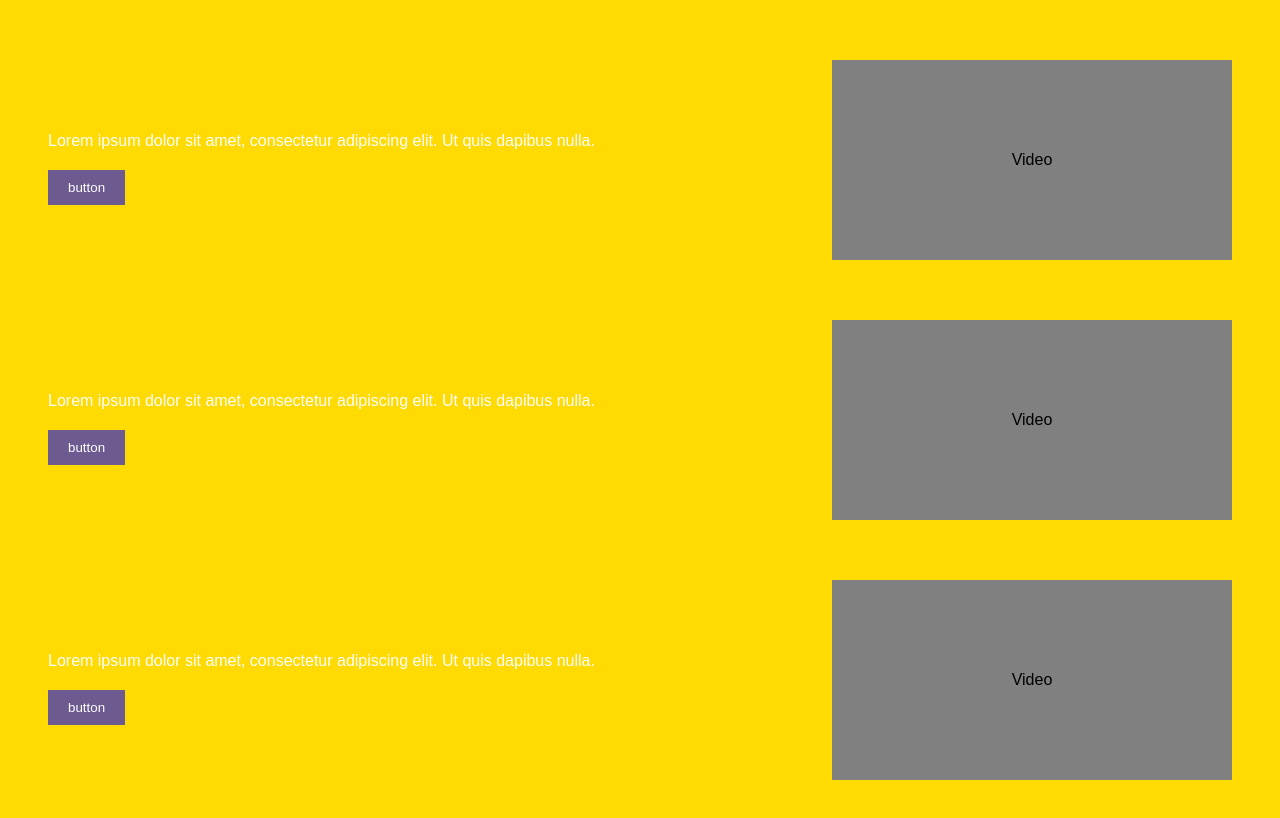
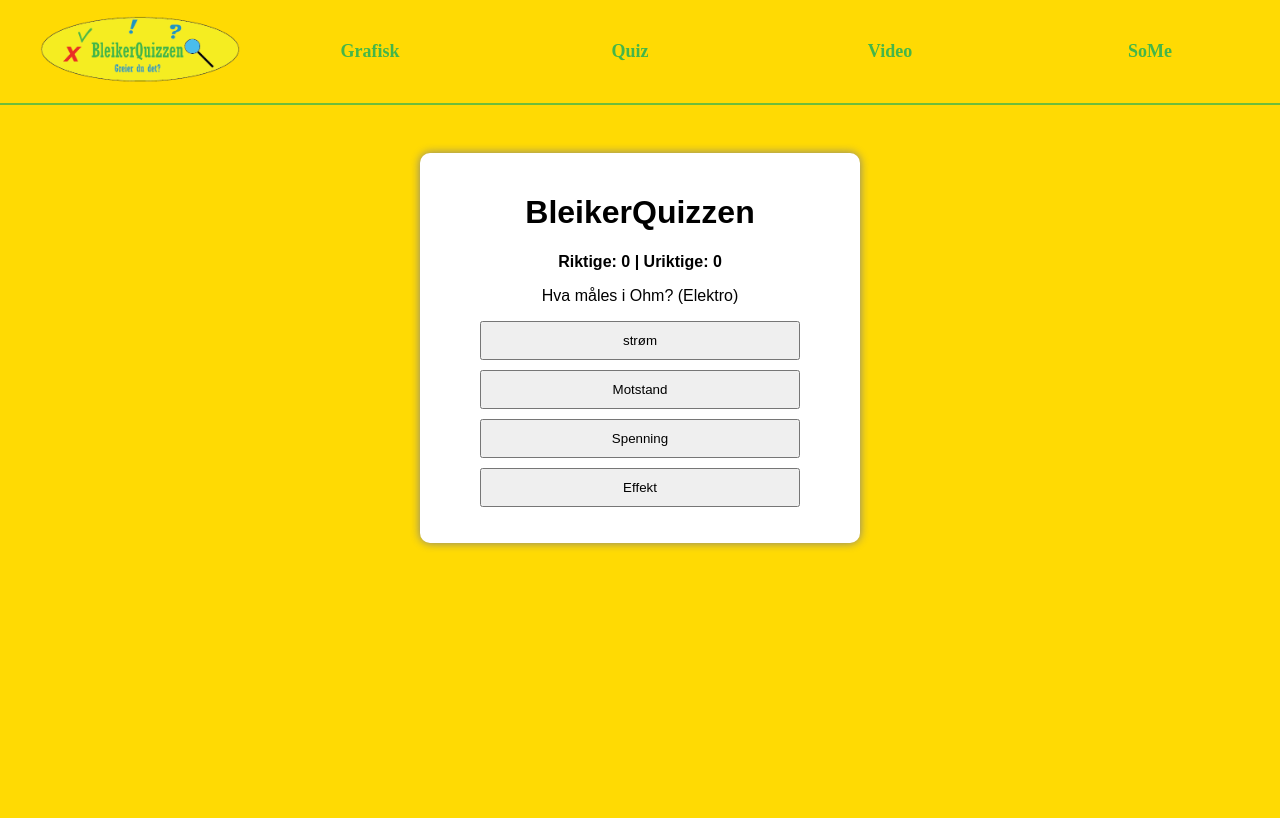
Before and after one commit to u1295294715-art/tverrfaglig, a plain HTML site: page html/quiz.html in a window 1280 px wide. Drawn offline with Linux system fonts and the light colour scheme; a web font is replaced by a local one.

Commit message:
adding quiz some video og alt annet

```diff
--- a/css/main.css
+++ b/css/main.css
@@ -95,6 +95,7 @@ body {
   margin: 5px;
 
   text-decoration: none;
+  border-radius: 10px;
 
 }
 
@@ -164,9 +165,9 @@ body {
 
 .box {
 
-  width: 30%;
+  width: 25%;
 
-  height: 150px;
+  height: auto;
 
   background-color: #5b4a7a;
 
@@ -178,6 +179,12 @@ body {
 
   color: black;
 
+
+
+}
+
+#shreyas {
+    width: 277px;
 }
 
 .video-container {
@@ -189,7 +196,7 @@ body {
 }
 
 .video-container video {
-    width: 320px;
+    width: 277px;
 }
 
 @font-face {
@@ -220,3 +227,21 @@ footer {
 .footer-content a:hover {
     color: #ffffff;
 }
+
+.some {
+    background-color: #ffda03;
+}
+
+.video {
+    background-color: #ffda03;
+}
+
+
+
+
+
+.somehero {
+    display: flex;
+    flex-direction: column;
+    align-items: center;
+}
--- a/html/quiz.html
+++ b/html/quiz.html
@@ -2,74 +2,50 @@
 <html lang="no">
 <head>
   <meta charset="UTF-8">
-<title>Quiz</title>
+  <title>BleikerQuizzen</title>
+  <link rel="stylesheet" href="../css/main.css">
   <style>
     body {
+      font-family: Arial;
+      text-align: center;
       background-color: #ffda03;
-  color: white;
-  font-family: Arial, sans-serif;
     }
-
-.section {
-  display: flex;
-  justify-content: space-between;
-  align-items: center;
-  margin: 60px 40px;
+    .quiz-box {
+      background: white;
+      padding: 20px;
+      margin: 50px auto;
+      width: 400px;
+      border-radius: 10px;
+      box-shadow: 0 0 10px gray;
     }
-
-.text-box {
-  max-width: 50%;
-}
-
-.text-box p {
-  margin-bottom: 20px;
-}
-
     button {
-  background-color: #6c5a91;
-  border: none;
-  padding: 10px 20px;
-  color: white;
+      display: block;
+      margin: 10px auto;
+      padding: 10px;
+      width: 80%;
       cursor: pointer;
-}
-
-.video-box {
-  width: 400px;
-  height: 200px;
-  background-color: grey;
-  display: flex;
-  align-items: center;
-  justify-content: center;
-  color: black;
     }
   </style>
 </head>
+<body>
+    <nav>
+        <ul>
+        <a href="../index.html"><img src="../img/white_bg.png" id="logo" alt=""></a>
+        <li><a href="grafisk.html">Grafisk</a></li>
+        <li><a href="quiz.html">Quiz</a></li>
+        <li><a href="video.html">Video</a></li>
+        <li><a href="some.html">SoMe</a></li>
+        </ul>
+    </nav>
 
-<body>
-
-<div class="section">
-  <div class="text-box">
-    <p>Lorem ipsum dolor sit amet, consectetur adipiscing elit. Ut quis dapibus nulla.</p>
-    <button>button</button>
-  </div>
-  <div class="video-box">Video</div>
+<div class="quiz-box">
+  <h1>BleikerQuizzen</h1>
+  <p id="question"></p>
+  <div id="answers"></div>
+  <p id="result"></p>
 </div>
 
-<div class="section">
-  <div class="text-box">
-    <p>Lorem ipsum dolor sit amet, consectetur adipiscing elit. Ut quis dapibus nulla.</p>
-    <button>button</button>
-  </div>
-  <div class="video-box">Video</div>
-</div>
-
-<div class="section">
-  <div class="text-box">
-    <p>Lorem ipsum dolor sit amet, consectetur adipiscing elit. Ut quis dapibus nulla.</p>
-    <button>button</button>
-  </div>
-  <div class="video-box">Video</div>
-</div>
+<script src="../js/script.js"></script>
 
 </body>
 </html>
--- /dev/null
+++ b/js/script.js
@@ -0,0 +1,123 @@
+const quiz = [
+  {
+    question: "Hva måles i Ohm? (Elektro)",
+    answers: ["strøm", "Motstand", "Spenning", "Effekt"],
+    correct: 1
+  },
+  {
+    question: "Hva er en algoritme? (IM)",
+    answers: ["En type datamaskin", "En steg-for-steg løsning på et problem", "En nettside", "En database"],
+    correct: 1
+  },
+  {
+    question: "Hva er normal kroppstemperatur hos mennesker? (Helse)",
+    answers: ["35 grader celius", "37 grader Celsius", "39 grader Celsius", "40 grader Celsius"],
+    correct: 1
+  },
+  {
+    question: " Hva er kroppens viktigste energikilde under hard trening? (Idrett)",
+    answers: ["Proteiner", "Karbohydrater", "Vann", "Vitaminer   "],
+    correct: 1
+  },
+  {
+    question: " Hva står RGB for i digital design? (MK)" ,
+    answers: ["Red Green Blue", "Rapid Graphic Build", "Render Graphic Base", "Red Gradient Blend"],
+    correct: 0
+  },
+  {
+    question: "Hva er en hypotese? (Påbygg)",
+    answers: ["Et endelig svar", "En testbar antakelse", "En teori", "En konklusjon"],
+    correct: 1
+  },
+  {
+    question: "Hva er et viktig element i reiselivsnæringen? (SSR)",
+    answers: ["Opplevelser", "Fabrikker", "Jordbruk", "Industri"],
+    correct: 0
+  },
+  {
+    question: "Hva er sveising? (TIF)",
+    answers: ["Kutte metall", "Smelte sammen materialer", " Male metall", "Polere metall"],
+    correct: 1
+  },
+  {
+    question: "Hva betyr begrepet “dugnad” i norsk kultur? (Kombinasjonsklasse)",
+    answers: [" Frivillig arbeid for fellesskapet", " En type mat", "En skoleeksamen", "En sport"],
+    correct: 0
+  },
+  {
+    question: "Hva betyr demokrati? (Medborgerskap)",
+    answers: ["At én person bestemmer alt", "At folket har makt til å påvirke beslutninger", "At lærere bestemmer alt", " At ingen bestemmer"],
+    correct: 1
+  }
+];
+
+let currentQuestion = 0;
+let score = 0;
+let wrong = 0;
+
+function updateScoreDisplay() {
+  let scoreStatus = document.getElementById("scorestatus");
+  if (!scoreStatus) {
+    scoreStatus = document.createElement("p");
+    scoreStatus.id = "scorestatus";
+    scoreStatus.style.fontWeight = "700";
+    scoreStatus.style.margin = "10px 0";
+    const quizBox = document.querySelector(".quiz-box");
+    if (quizBox) {
+      quizBox.insertBefore(scoreStatus, document.getElementById("question"));
+    }
+  }
+  scoreStatus.textContent = `Riktige: ${score} | Uriktige: ${wrong}`;
+}
+
+function loadQuestion() {
+  const q = quiz[currentQuestion];
+  document.getElementById("question").textContent = q.question;
+
+  const answersDiv = document.getElementById("answers");
+  answersDiv.innerHTML = "";
+
+  q.answers.forEach((answer, index) => {
+    const btn = document.createElement("button");
+    btn.textContent = answer;
+    btn.onclick = () => selectAnswer(index, btn);
+    answersDiv.appendChild(btn);
+  });
+
+  document.getElementById("result").textContent = "";
+  updateScoreDisplay();
+}
+
+function selectAnswer(index, button) {
+  const q = quiz[currentQuestion];
+  const allButtons = document.querySelectorAll("#answers button");
+  allButtons.forEach((btn) => (btn.disabled = true));
+
+  if (index === q.correct) {
+    score++;
+    button.style.backgroundColor = "#4CAF50";
+    document.getElementById("result").textContent = "Riktig! Bra jobba!";
+  } else {
+    wrong++;
+    button.style.backgroundColor = "#f44336";
+    document.getElementById("result").textContent = "Galt svar. Riktig svar er: " + q.answers[q.correct];
+    allButtons[q.correct].style.backgroundColor = "#4CAF50";
+  }
+
+  updateScoreDisplay();
+  setTimeout(nextQuestion, 900);
+}
+
+function nextQuestion() {
+  currentQuestion++;
+  if (currentQuestion < quiz.length) {
+    loadQuestion();
+  } else {
+    const box = document.querySelector(".quiz-box");
+    if (box) {
+      box.innerHTML = `<h1>BleikerQuizzen</h1><p>Du fikk ${score} av ${quiz.length} riktige.</p><p>Uriktige: ${wrong}</p><p class='final'>Andel: ${Math.round((score / quiz.length) * 100)}%</p>`;
+    }
+  }
+}
+
+window.addEventListener("DOMContentLoaded", loadQuestion);
```
Also changed, not shown: html/grafisk.html (+13 -3 lines), html/some.html (+28 -3 lines), html/video.html (+6 -2 lines), index.html (+34 -35 lines), img/Skjermbilde1.png (added), img/Skjermbilde2.png (added), img/Skjermbilde3.png (added). Lines whose indentation alone changed are shown as unchanged.
